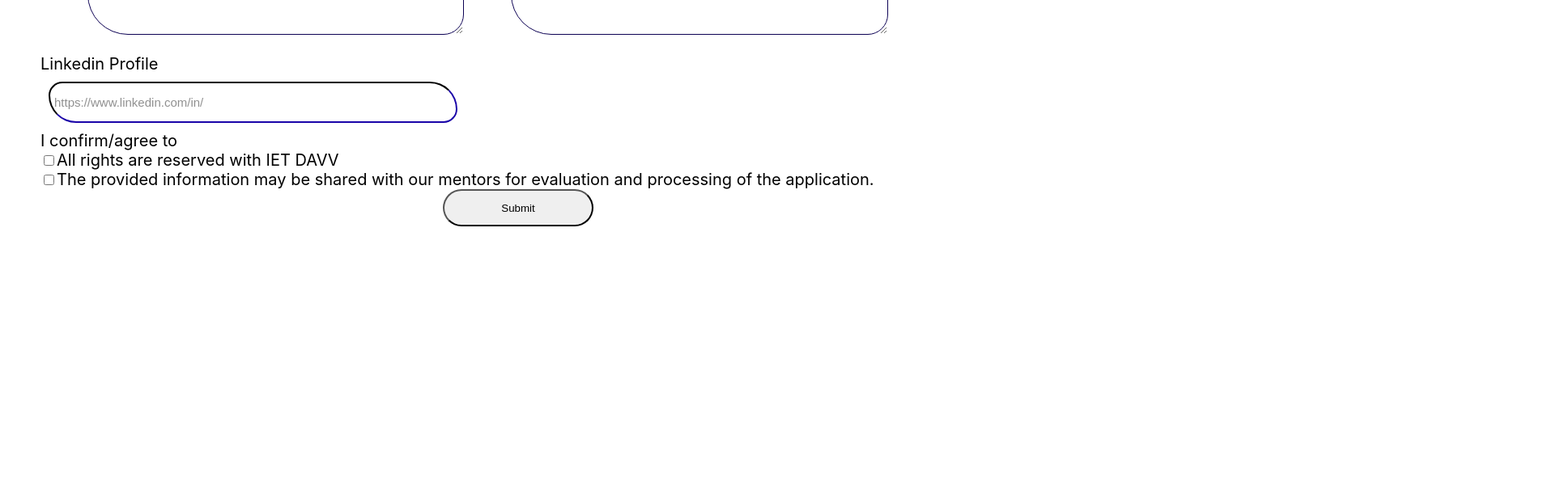
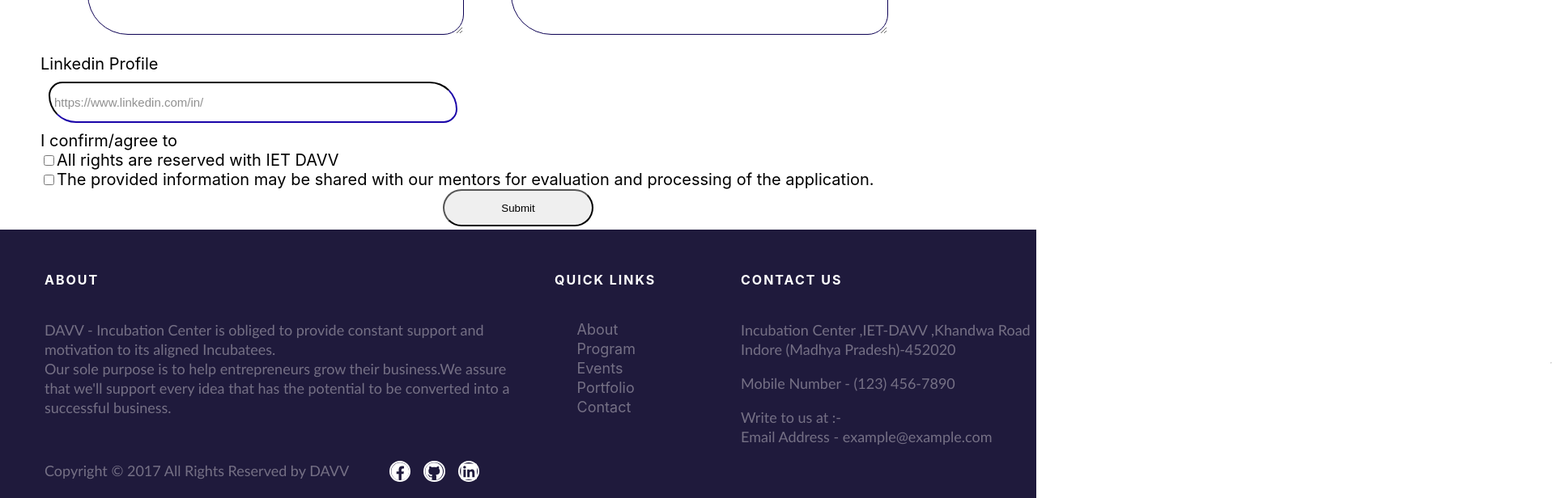
Before and after one commit to Funik69/incubation, a React (Vite) app in the folder frontend/: page /StartupForm in a window 1280 px wide. Shown: the part 1797-2413 px from the top of the page at 81% size, 1917 px wide, since content can reach past the window. Before the commit the page ends 2081 px from the top, so only its background shows below. Built offline with nearby package versions, Linux system fonts and the light colour scheme.

Commit message:
Added Footer , Eligibility and connected thanks component.

```diff
--- a/frontend/package.json
+++ b/frontend/package.json
@@ -13,6 +13,7 @@
   "dependencies": {
     "react": "^18.2.0",
     "react-dom": "^18.2.0",
+    "react-icons": "^4.11.0",
     "react-router-dom": "^6.16.0"
   },
   "devDependencies": {
--- a/frontend/src/App.jsx
+++ b/frontend/src/App.jsx
@@ -7,6 +7,9 @@ import Event from './event/event'
 import Portfolio from './portfolio/portfolio'
 import Contact from './contact/contact'
 import Header from './header/header'
+import Footer from './footer/footer'
+import Eligibility from './eligibility/eligibility'
+import Thanks from './thankYou/thanks'
 function App() {
 
   return (
@@ -20,9 +23,12 @@ function App() {
           <Route path='/event' element = {<Event />} />
           <Route path='/portfolio' element = {<Portfolio />} />
           <Route path='/contact' element = {<Contact />} />
+          <Route path='/eligibility' element = {<Eligibility />} />
+          <Route path='/thanks' element = {<Thanks />} />
           <Route path='/StartupForm' element = {<StartupForm />} />
         </Routes>
       </BrowserRouter>
+      <Footer />
     </div>
   );
 }
--- a/frontend/src/components/StartupForm.jsx
+++ b/frontend/src/components/StartupForm.jsx
@@ -1,6 +1,8 @@
 import React, { useState } from 'react';
+import { useNavigate } from 'react-router-dom';
 import './StartupForm.css'
 function StartupForm() {
+  const navigate = useNavigate();
   const [formData, setFormData] = useState({
     startupName: '',
     founderName: '',
@@ -188,6 +190,7 @@ function StartupForm() {
 
     if (isValid) {
     console.log(formData);
+    navigate('/Thanks');
     const formDataToSend = {
       receiverEmail: formData.email, // Receiver's email from the form
       subject: 'Incubation and Innovation Hub - A helping hand for StartUp',
--- a/frontend/src/contact/contact.jsx
+++ b/frontend/src/contact/contact.jsx
@@ -21,7 +21,7 @@ return (
       <div className="card">
       <img className='imgg' src={mail}></img>
         <h3>Email Address</h3>
-        <p>Write to us at example@example.com</p>
+        <p>Write to us at :- example@example.com</p>
       </div>
     </div>
     </>
--- /dev/null
+++ b/frontend/src/eligibility/eligibility.css
@@ -0,0 +1,43 @@
+.here3 button {
+    border: 0;
+    border-radius: 20px;
+    padding: 12px 30px;
+    margin-top: 30px;
+    margin-left: 25px;
+    cursor: pointer;
+    color: #FFF;
+    background-color: #0d0254;
+    margin-left: 250px;
+  }
+  .here3 .headd {
+    align-items: center;
+    justify-content: center;
+  }
+  .here3 .heading {
+    text-align: left;
+    font-size:xx-large;
+  }
+  .here3 .main-head {
+    color: #0d0254;
+    text-align:center;
+    margin-top: 0;
+    margin-bottom: 50px;
+    background-color: rgb(244, 238, 254);
+  }
+  .here3 .div1 {
+    margin-left: 250px;
+  }
+  .here3 .div2 {
+    margin-left: 75px;
+    width: 500px;
+  }
+  .dparent {
+    display: flex;
+    color: #0d0254;
+  }
+  .apply {
+    font-size: large;
+  }
+  .epara {
+    font-size: 20px;
+  }
--- /dev/null
+++ b/frontend/src/eligibility/eligibility.jsx
@@ -0,0 +1,40 @@
+import React, { useState } from 'react';
+import { useNavigate } from 'react-router-dom';
+import './eligibility.css';
+function Eligibility() {
+    const navigate = useNavigate();
+return (
+    <div className="here3">
+        <div className='headd'>
+            <h2 className='main-head'>APPLY</h2>
+        </div>
+            <div className='dparent'>
+                <div className='div1'>
+                    <h3 className='heading'> Who can Apply ? </h3>
+                    <p className='epara'>- Any start-up company</p>
+                    <p className='epara'>- Faculties / Staff / Students</p>
+                    <p className='epara'>- Any Innovative Mind</p>
+                    <h4>In the Technology areas of - </h4>
+                    <p className='epara'>- Information and Communication</p>
+                    <p className='epara'>- Electronics and Instrumentation</p>
+                    <h4>In the following sectors - </h4>
+                    <p className='epara'>- Iot</p>
+                    <p className='epara'>- Automation</p>
+                    <p className='epara'>- Mechatronics</p>
+                    <p className='epara'>- Robotics</p>
+                </div>
+                <div className='div2'>
+                    <h3 className='heading'> How to Apply ? </h3>
+                    <p className='epara'>- Login to the Portal.</p>
+                    <p className='epara'>- Fill the Registration Form if you meet the eligibility criteria.</p>
+                    <p className='epara'>- After review of your application , the final result will be declared.</p>
+                    <p className='epara'>- Offer of Incubation provided to selected applicants.</p>
+                    <p className='epara'>- Accept the offer and sign the agreement.</p>
+                </div>
+            </div>
+            <button onClick={() => navigate("/StartupForm")}><b className='apply'>Apply Now</b></button>
+
+    </div>
+    );
+}
+export default Eligibility;
--- /dev/null
+++ b/frontend/src/footer/footer.css
@@ -0,0 +1,130 @@
+.total {
+    display: flex;
+}
+.icons {
+  display: flex;
+}
+.footer-social-icons {
+  margin-left: 50px;
+  display: flex;
+  gap: 1rem;
+
+   div {
+    padding: 1 rem;
+    border-radius: 50%;
+    border: 2px solid #fff;
+
+    .icons {
+      color: white;
+      font-size: 1.4rem;
+      position: relative;
+      cursor: pointer;
+    }
+   }
+}
+.row3 {
+  display: flex;
+  margin-right: 0px;
+}
+.div3 {
+  margin-left: 30px;
+  width: 1000px;
+}
+.div1 {
+ width: 600px;
+ padding: 0;
+ margin: 0;
+}
+.div2 {
+  margin-left: 30px;
+  width: 200px;
+}
+.row {
+    display: flex;
+    margin-right: 0px;
+}
+.text-justify , .para , .copyright-text{
+    color: #757085;
+}
+.site-footer {
+  background-color:#1f1a3c;
+  padding:45px 0 20px;
+  font-size:15px;
+  line-height:24px;
+  color: #757085;
+  width: 400vh;
+}
+.site-footer hr
+{
+  opacity:0.5
+}
+.site-footer hr.small
+{
+  margin:20px 0;
+}
+.site-footer h6
+{
+  color:#fff;
+  font-size:16px;
+  text-transform:uppercase;
+  margin-top:5px;
+  letter-spacing:2px;
+  text-align: left;
+}
+.site-footer a
+{
+  color:#fff/*#757085*/;
+}
+.site-footer a:hover
+{
+  color:#3366cc;
+  text-decoration:none;
+}
+.footer-links
+{
+  text-align: left;
+  align-items: left;
+  margin: 0;
+  padding: 0;
+  margin-right: 100px;
+}
+.footer-links li
+{
+  display:block;
+  padding-left: 10px;
+}
+.footer-links a
+{
+  color:#757085;
+}
+.footer-links a:active,.footer-links a:focus,.footer-links a:hover
+{
+  color:#3366cc;
+  text-decoration:none;
+}
+.footer-links.inline li
+{
+  display:inline-block;
+}
+.copyright-text
+{
+  margin:0
+}
+@media (max-width:991px)
+{
+  .site-footer
+  {
+    margin-bottom:30px
+  }
+}
+@media (max-width:767px)
+{
+  .site-footer
+  {
+    padding-bottom:0
+  }
+  .site-footer .copyright-text .site-footer .social-icons
+  {
+    text-align:center
+  }
+}
--- /dev/null
+++ b/frontend/src/footer/footer.jsx
@@ -0,0 +1,61 @@
+import React, { useState } from 'react';
+import './footer.css';
+import { FaFacebook , FaGithub , FaLinkedin } from "react-icons/fa";
+function Footer() {
+    return (
+        <div className='total'>
+            {/*<!-- Site footer -->*/}
+                <footer className ="site-footer">
+                    <div className ="container">
+                        <div className ="row">
+                            <div className ="div1">
+                                <h6>About</h6>
+                                <p className ="text-justify">DAVV - Incubation Center is obliged to provide constant support and motivation to its aligned Incubatees.<br/> Our sole purpose is to help entrepreneurs grow their business.We assure that we'll support every idea that has the potential to be converted into a successful business.</p>
+                            </div>
+
+                            <div className ="div2">
+                                <h6>Quick Links</h6>
+                                <ul className ="footer-links">
+                                <li><a href="./about">About</a></li>
+                                <li><a href="./programs">Program</a></li>
+                                <li><a href="./event">Events</a></li>
+                                <li><a href="./portfolio">Portfolio</a></li>
+                                <li><a href="./contact">Contact</a></li>
+                                </ul>
+                            </div>
+
+                            <div className ="div3">
+                                <h6>Contact Us</h6>
+                                <p className='para'>Incubation Center ,IET-DAVV ,Khandwa Road<br/>Indore (Madhya Pradesh)-452020</p>
+                                <p className='para'>Mobile Number - (123) 456-7890</p>
+                                <p className='para'>Write to us at :- <br/>Email Address - example@example.com</p>
+                            </div>
+
+                        </div>
+                    <hr/>
+                </div>
+                <div className ="container">
+                    <div className ="row3">
+                        <div>
+                            <p className ="copyright-text">Copyright &copy; 2017 All Rights Reserved by DAVV
+                            </p>
+                        </div>
+
+                        <div className ="footer-social-icons">
+                            <div>
+                                <FaFacebook className='icons'/>
+                            </div>
+                            <div>
+                                <FaGithub className='icons'/>
+                            </div>
+                            <div>
+                                <FaLinkedin className='icons'/>
+                            </div>
+                        </div>
+                    </div>
+                </div>
+            </footer>
+        </div>
+    );
+}
+export default Footer;
--- a/frontend/src/home/home.css
+++ b/frontend/src/home/home.css
@@ -62,7 +62,6 @@
   }
   .landing-page .content .info h1 {
     color: #0d0254;
-    font-size: 44px;
   }
   .landing-page .content .info p {
     margin: 0;
--- a/frontend/src/home/home.jsx
+++ b/frontend/src/home/home.jsx
@@ -18,7 +18,7 @@ return (
               <h1>WE <br/>INCUBATE/INNOVATE/SUPPORT</h1>
               <p>Incubation centres play a pivotal role as institutions offering an array of essential business and technical support services.</p>
               <p>With this intent in mind, we are inclined towards offering a effective solution for all the startups in the best possible manner.</p>
-              <button onClick={() => navigate("/StartupForm")}><b>Apply Now</b></button>
+              <button onClick={() => navigate("/Eligibility")}><b>Apply Now</b></button>
             </div>
             <div className="image">
                 <img src={startimg} height={300} width={450} />
--- /dev/null
+++ b/frontend/src/thankYou/thanks.css
@@ -0,0 +1,39 @@
+.tmain {
+    height: 500px;
+    margin-bottom: 0;
+    padding-left: 20px;
+    height: 600px;
+    background-color: rgb(244, 238, 254);
+    color: #0b0254;
+    margin-top: 0;
+}
+.tmain .thead {
+    padding-top: 70px;
+    text-align: center;
+    color: #0b0254;
+    font-weight: 700;
+}
+.tmain .tpara1 {
+    margin-left: 50px;
+    margin-right: 50px;
+    font-weight: 300;
+    padding-left: 40px;
+    color: #0b0254;
+    text-align: center;
+    font-size:larger;
+}
+.tmain .tpara {
+    margin-left: 100px;
+    margin-right: 50px;
+    font-weight: 300;
+    margin-top: 100px;
+    padding-left: 40px;
+    color: #0b0254;
+    font-size: x-large;
+}
+.tmain .tparaend {
+    padding-left: 40px;
+    text-align: center;
+    color: #0b0254;
+    font-size: x-large;
+}
--- /dev/null
+++ b/frontend/src/thankYou/thanks.jsx
@@ -0,0 +1,18 @@
+import React, { useState } from 'react';
+import './thanks.css';
+function Thanks() {
+return (
+    <div className='ttop'>
+    <div className='tmain'>
+        <h1 className='thead'>Congratulations !!</h1>
+        <p className='tpara1'>You have successfully submitted the Registration Form.</p>
+        <p className='tpara'>Thank You for showing your interest in our Incubation Center. We'll make sure that you would receive the best guidance and support.<br />We hope to connect and collaborate with you soon. You will receive further notification via the registered mail which you provided.</p>
+        <p className='tparaend'>Till then, keep learning and keep exploring...</p>
+        <br />
+        <br />
+        <h5 className='tpara'>You can close this tab now.</h5>
+    </div>
+    </div>
+    );
+}
+export default Thanks;
```
Also changed, not shown: 1 other file (tests, documents, lock files or other folders).
